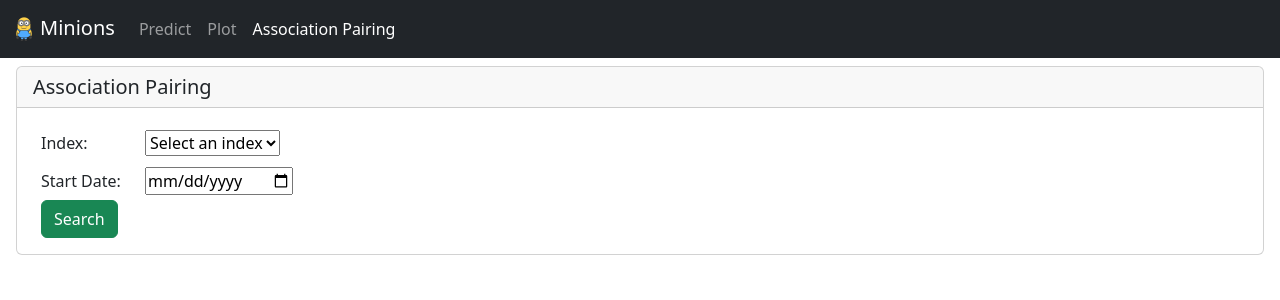
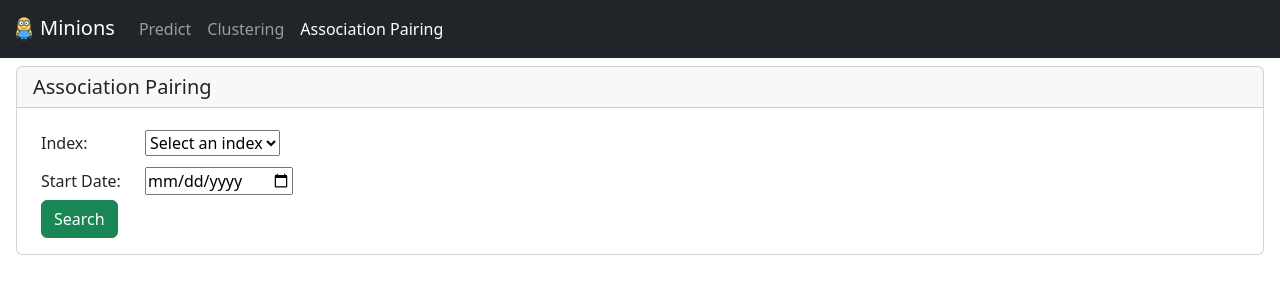
Before and after one commit to ryrxin/Minions, a Flask app: page /associationpairing in a window 1280 px wide. Shown: the top 300 px of the page. Run offline with Flask 3, Linux system fonts and the light colour scheme.

Commit message:
renamed plot to clustering

```diff
--- a/templates/associationpairing.html
+++ b/templates/associationpairing.html
@@ -17,10 +17,10 @@
                     <a class="nav-link" href="./predict">Predict</a>
                 </li>
                 <li class="nav-item">
-                    <a class="nav-link" href="./plot">Plot</a>
+                    <a class="nav-link" href="./clustering">Clustering</a>
                 </li>
                 <li class="nav-item">
-                    <a class="nav-link active" href="#">Association Pairing</a>
+                    <a class="nav-link active" href="./associationpairing">Association Pairing</a>
                 </li>
             </ul>
         </nav>
--- a/templates/index.html
+++ b/templates/index.html
@@ -18,7 +18,7 @@
                     <a class="nav-link" href="./predict">Predict</a>
                 </li>
                 <li class="nav-item">
-                    <a class="nav-link" href="./plot">Plot</a>
+                    <a class="nav-link" href="./clustering">Clustering</a>
                 </li>
                 <li class="nav-item">
                     <a class="nav-link" href="./associationpairing">Association Pairing</a>
--- a/templates/predict.html
+++ b/templates/predict.html
@@ -18,7 +18,7 @@
                     <a class="nav-link active" href="./predict">Predict</a>
                 </li>
                 <li class="nav-item">
-                    <a class="nav-link" href="./plot">Plot</a>
+                    <a class="nav-link" href="./clustering">Clustering</a>
                 </li>
                 <li class="nav-item">
                     <a class="nav-link" href="./associationpairing">Association Pairing</a>
```
